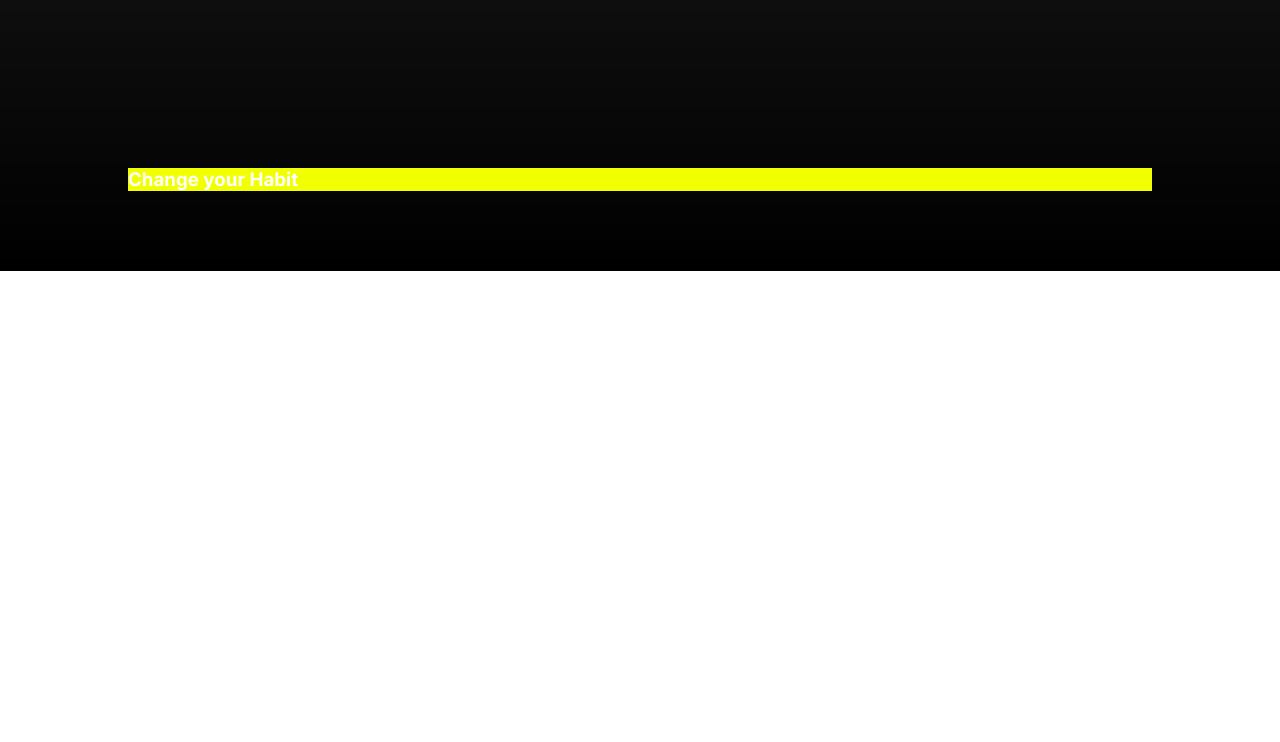
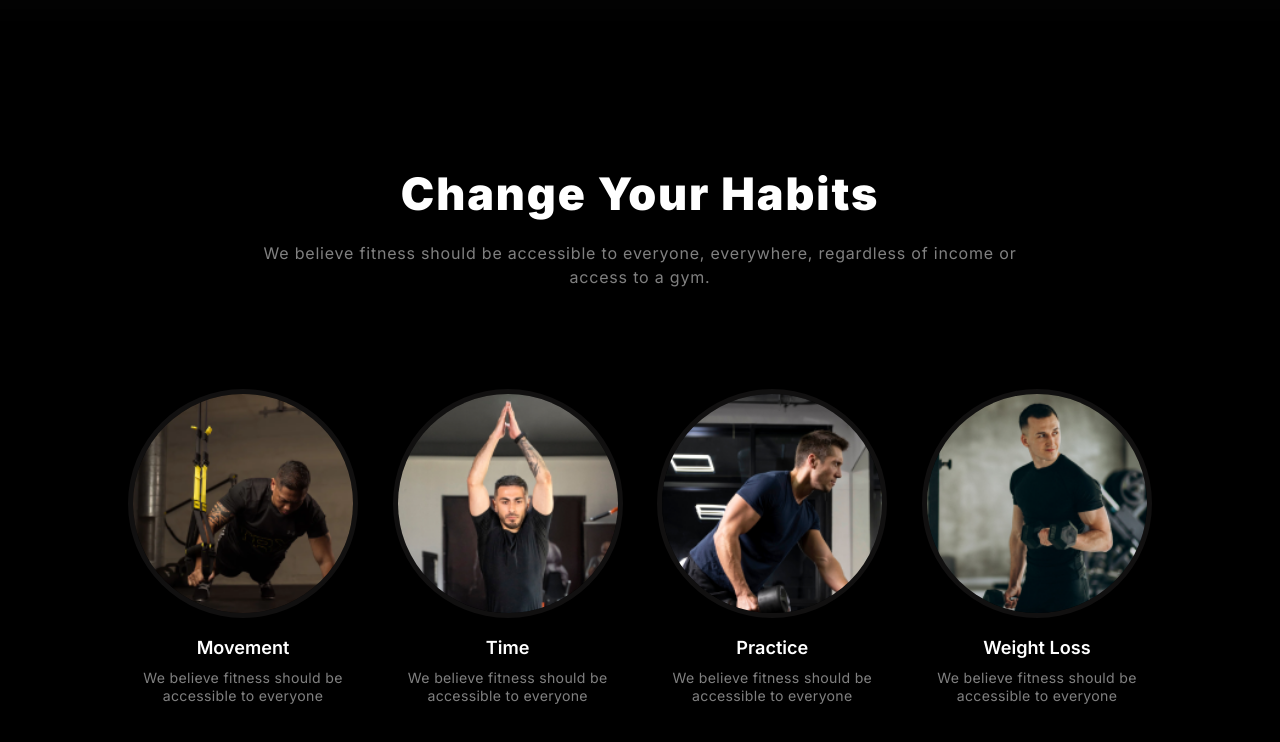
Before and after one commit to Khalid9080/Gym-Website, a plain HTML site: page index.html in a window 1280 px wide. Shown: the part 732-1474 px from the top of the page. Before the commit the page ends 1003 px from the top, so only its background shows below. Drawn offline with Linux system fonts and the light colour scheme; a web font is replaced by a local one.

Commit message:
Third Commit

```diff
--- a/CSS/Style.css
+++ b/CSS/Style.css
@@ -4,7 +4,7 @@
 /* --------deafult Style-------- */
 body{
 
-    background: linear-gradient(180deg, black 0%, #000000e5 50%, black 100%);
+    background: linear-gradient(180deg,black,rgba(0, 0, 0, 0.875),black,black,black 100%);
 }
 #master{
 
@@ -292,12 +292,66 @@ align-items: center;
 
 }
 
-.o{
-   width: 100%;
-   background-color: rgb(242, 255, 0);
-   margin-top: -100px;
+/* --------Change Your Habits---------- */
+
+.habit{
+    color: white;
+    margin-top: -100px;
 
 }
-.o .w{
-    color: white;
+
+.habit-title-p{
+    text-align: center;
 }
+
+.habit-title-p h1{
+color: rgb(255, 255, 255);
+letter-spacing: 0.12rem;
+font-size: 2.8rem;
+font-weight: 900;
+line-height: 120%;
+}
+.habit-title-p p{
+color: rgba(255, 255, 255, 0.5);
+font-size: 1rem;
+font-weight: 400;
+line-height: 1.5rem;
+letter-spacing: 0.05rem;
+text-align: center;
+margin-top: 20px;
+
+}
+
+.habit-card{
+
+    display: flex;
+    flex-direction: row;
+    text-align: center;
+    margin-top: 100px;
+    justify-content: space-between;
+}
+
+.habit-card img{
+    border-radius: 50%;
+    border: 5px solid rgba(88, 85, 85, 0.197);
+    width: 220px;
+    margin-bottom: 15px;
+
+}
+.habit-card h6{
+font-size: 1.13rem;
+font-weight: 600;
+line-height: 120%;
+}
+
+.habit-card p{
+color: rgba(255, 255, 255, 0.5);
+font-size: 0.88rem;
+font-weight: 400;
+line-height: 1.13rem;
+letter-spacing: 0.02rem;
+text-align: center;
+margin-top: 10px;
+
+
+}
--- a/index.html
+++ b/index.html
@@ -80,9 +80,59 @@
 
     </section>
 
-    <section class="o">
-        <div class="w">
-            <h1>Change your Habit</h1>
+<!-- ---------Change Your Habits----------- -->
+    <section class="habit">
+
+        <div class="habit-title-p">
+            <h1>Change Your Habits</h1>
+            <p>We believe fitness should be accessible to everyone, everywhere, regardless of income or <br>access to a gym.</p>
+        </div>
+
+        <div class="habit-card">
+
+
+            <div class="movement-card">
+                <div>
+                    <img src="Images/image 3.png" alt="">
+                </div>
+                <div>
+                    <h6>Movement</h6>
+                    <p>We believe fitness should be <br>accessible to everyone</p>
+                </div>
+            </div>
+
+
+            <div class="time-card">
+                <div>
+                    <img src="Images/image 2.png" alt="">
+                </div>
+                <div>
+                    <h6>Time</h6>
+                    <p>We believe fitness should be <br>accessible to everyone</p>
+                </div>
+            </div>
+
+            <div class="practice-card">
+                <div>
+                    <img src="Images/image 4.png" alt="">
+                </div>
+                <div>
+                    <h6>Practice</h6>
+                    <p>We believe fitness should be <br>accessible to everyone</p>
+                </div>
+            </div>
+
+            <div class="weightloss-card">
+                <div>
+                    <img src="Images/image 5.png" alt="">
+                </div>
+                <div>
+                    <h6>Weight Loss</h6>
+                    <p>We believe fitness should be <br>accessible to everyone</p>
+                </div>
+
+            </div>
+
         </div>
     </section>
 
```
